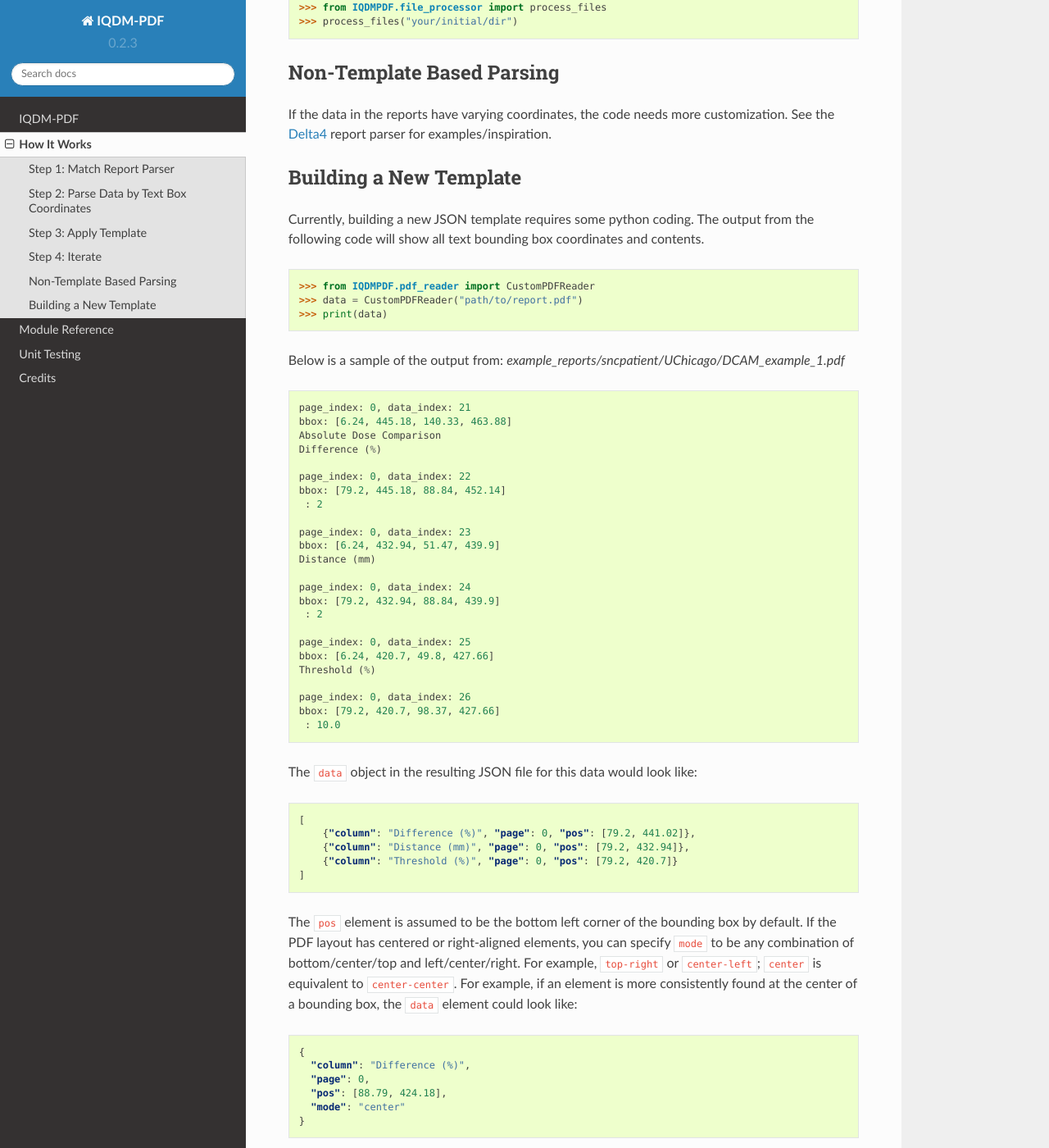
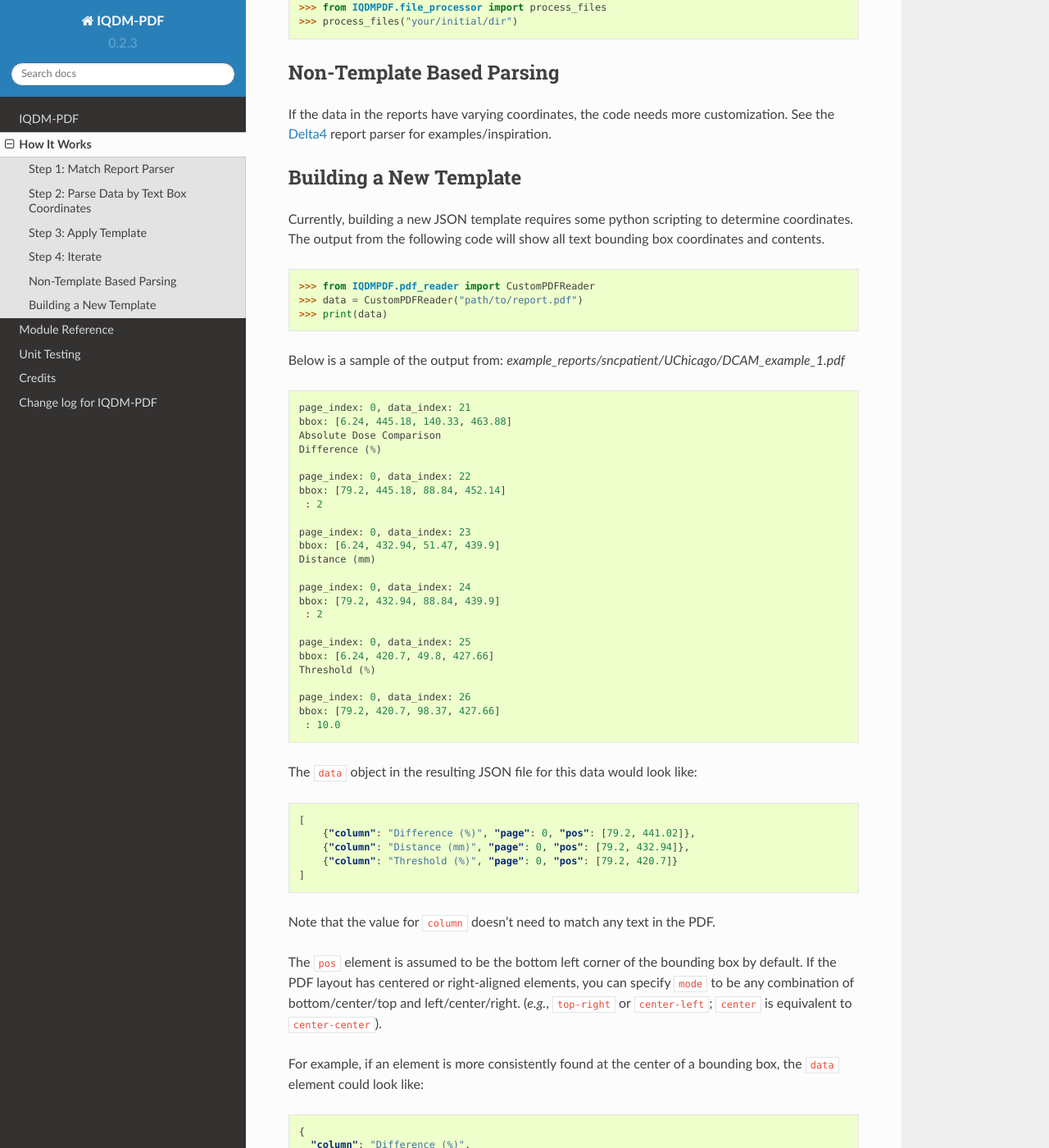
Before and after one commit to IQDM/IQDM-PDF, a Sphinx documentation site: the page built from docs/source/methods.rst, in a window 1280 px wide and 1400 px high, scrolled down 1216 px. Shown: the whole window at 82% size. Built offline with Sphinx 7.4.7 and the Read the Docs theme 2.0.0, drawn with Linux system fonts in a browser that asks for light colours.

Commit message:
changelog, comment tweaks

```diff
--- /dev/null
+++ b/docs/source/history.rst
@@ -0,0 +1 @@
+.. include:: ../../CHANGELOG.rst
--- a/docs/source/index.rst
+++ b/docs/source/index.rst
@@ -9,7 +9,7 @@
    Module Reference <modules>
    testing
    authors
-
+   history
 
 
 Indices and tables
--- a/docs/source/methods.rst
+++ b/docs/source/methods.rst
@@ -72,9 +72,9 @@
 
 Building a New Template
 =======================
-Currently, building a new JSON template requires some python coding. The output
-from the following code will show all text bounding box coordinates and
-contents.
+Currently, building a new JSON template requires some python scripting to
+determine coordinates. The output from the following code will show all text
+bounding box coordinates and contents.
 
 .. code-block:: python
 
@@ -122,14 +122,17 @@
         {"column": "Threshold (%)", "page": 0, "pos": [79.2, 420.7]}
     ]
 
+Note that the value for ``column`` doesn't need to match any text in the PDF.
+
 
 The ``pos`` element is assumed to be the bottom left corner of the bounding
 box by default. If the PDF layout has centered or right-aligned elements, you
 can specify ``mode`` to be any combination of bottom/center/top and
-left/center/right. For example, ``top-right`` or ``center-left``;
-``center`` is equivalent to ``center-center``. For example, if an element is
-more consistently found at the center of a bounding box, the ``data`` element
-could look like:
+left/center/right. (*e.g.*, ``top-right`` or ``center-left``;
+``center`` is equivalent to ``center-center``).
+
+For example, if an element is more consistently found at the center of a
+bounding box, the ``data`` element could look like:
 
 .. code-block:: json
 
```
Also changed, not shown: CHANGELOG.rst (added, +12 -0 lines), README.rst (+10 -0 lines), 2 other files.
